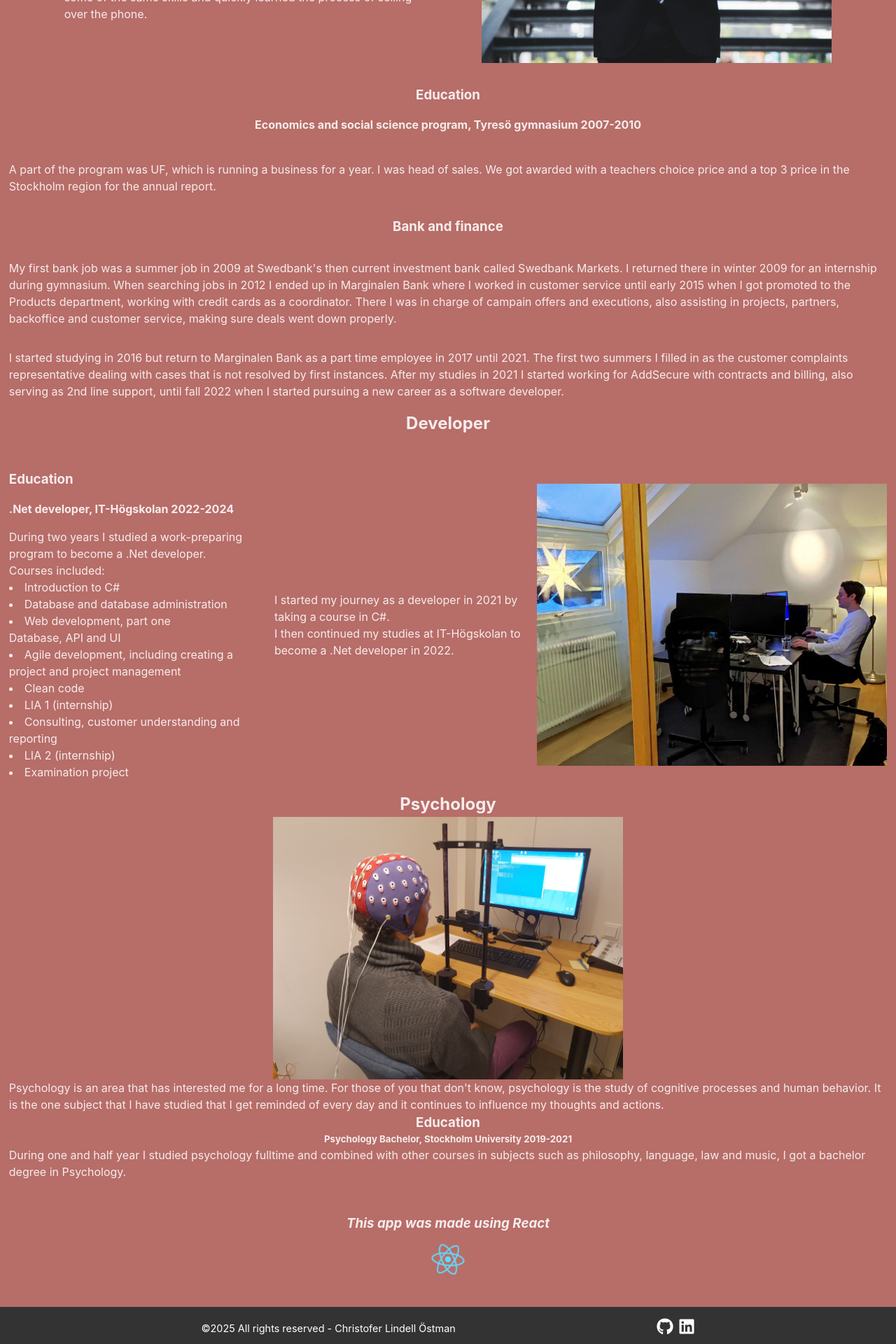
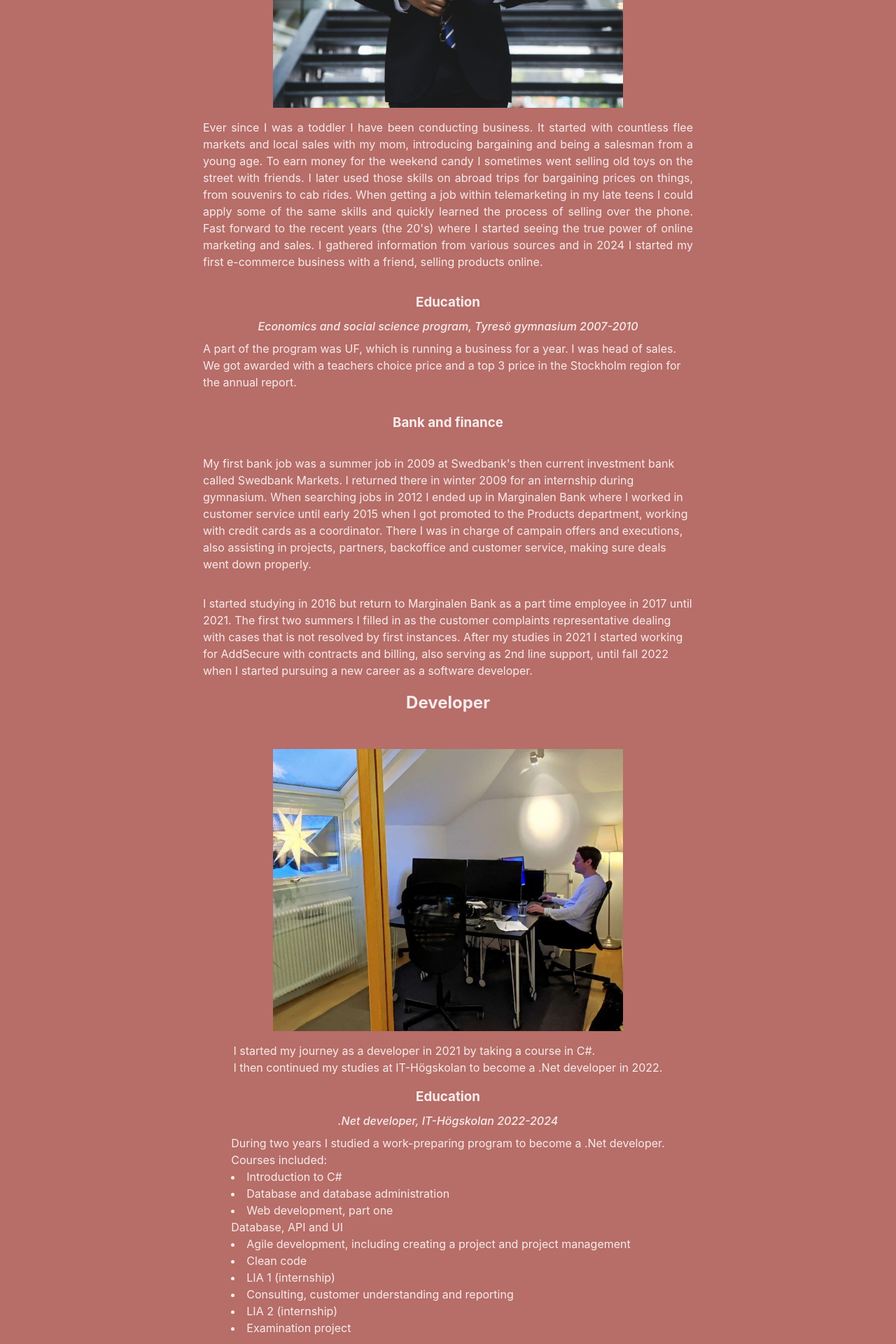
Before and after one commit to ChrisPlaceInSpace/cv, a React (Vite) app in the folder practice-cv/: page /home in a window 1280 px wide. Shown: the part 780-2700 px from the top of the page at 70% size. Built offline with nearby package versions, Linux system fonts and the light colour scheme.

Commit message:
Added more text and CSS. Go-to-top btn added,

```diff
--- a/practice-cv/src/CSS/Business.css
+++ b/practice-cv/src/CSS/Business.css
@@ -9,17 +9,19 @@ h1{
     padding: 0 0.8rem;
     margin-bottom: 1rem;
 }
+.business-container p {
+    max-width: 700px;
+}
 .business-profile {
-    flex-direction: row-reverse;
     gap: 1rem;
-    justify-content: space-evenly;
 }
 .business-img {
     max-width: 500px;
 }
 .business-text{
-    width: 40%;
+
 }
+
 @media screen and (max-width: 768px) {
     .business-container {
         gap: 1rem;
@@ -37,3 +39,6 @@ h1{
     }
 
 }
+@media screen and (min-width: 1300px) {
+
+}
--- a/practice-cv/src/CSS/Developer.css
+++ b/practice-cv/src/CSS/Developer.css
@@ -4,8 +4,10 @@
     padding: 0 0.8rem;
     margin-bottom: 1rem;
 }
+.developer-container p {
+    max-width: 700px;
+}
 .developer-content {
-    flex-direction: row-reverse;
     gap: 1rem;
     margin-top: 3rem;
 }
@@ -13,10 +15,11 @@
     max-width: 500px;
 }
 .education-container {
-    gap: 1rem;
+    gap: 0.5rem;
 }
 .education-container h5 {
-    font-size: 1rem;
+    font-weight: 500;
+    font-style: italic;
 }
 
 @media screen and (max-width: 768px) {
--- /dev/null
+++ b/practice-cv/src/CSS/GoTopButton.css
@@ -0,0 +1,24 @@
+
+.gotop-button {
+    position: fixed;
+    bottom: 25px;
+    right: 20px;
+    width: 3rem;
+    height: 3rem;
+    border: none;
+    border-radius: 50%;
+    padding: 10px;
+    cursor: pointer;
+    transition: all 0.3s ease-in-out;
+    font-size: 1.5rem;
+    background-color: #33333359;
+}
+
+.gotop-button:hover {
+    background-color: #333;
+    color: white;
+    transition: all 0.3s ease-in;
+}
+.gotop-button:focus {
+    outline: none;
+}
--- a/practice-cv/src/CSS/Home.css
+++ b/practice-cv/src/CSS/Home.css
@@ -20,15 +20,18 @@
 
 .homebody-container {
     gap: 2rem;
+    margin-bottom: 2rem;
 }
 .homebody-container p{
     padding: 0 0.8rem;
+    max-width: 700px;
 }
 .profile-container {
     display: none;
 }
 #profile {
-    font-size: 1.5em;
+    font-size: 1.8em;
+    font-style: oblique;
 }
 .headline {
     display: flex;
@@ -66,7 +69,6 @@
 }
 .react-container h3{
     font-style: italic;
-
 }
 .react-logo-container {
     display: flex;
--- a/practice-cv/src/CSS/Psychology.css
+++ b/practice-cv/src/CSS/Psychology.css
@@ -5,7 +5,13 @@
     padding: 0 0.8rem;
     margin-bottom: 1rem;
 }
-
+.psychology-container p {
+    max-width: 700px;
+}
+.psychology-profile {
+    gap: 1rem;
+    justify-content: space-evenly;
+}
 .psychology-image {
     max-width: 500px;
 }
--- a/practice-cv/src/CSS/main.css
+++ b/practice-cv/src/CSS/main.css
@@ -22,6 +22,9 @@
 .color-primary {
   background-color: #B76D68;
 }
+.color-secondary {
+  background-color: #333;
+}
 .text-color-primary {
   color: rgba(255, 255, 255, 0.87);
 }
@@ -36,16 +39,32 @@ a {
 p {
   font-weight: 400;
 }
-/***************** COMMON USAGE ********************/
+h1 {
+  /* font-size: 3.2em;
+  line-height: 1.1; */
+}
+h5{
+  font-size: 1rem;
+}
+/***************** COMMON USE for structure and layout ********************/
 .flex {
   display: flex;
 }
 .flex-column {
   flex-direction: column;
 }
+.flex-row {
+  flex-direction: row;
+}
 .flex-center {
   justify-content: center;
   align-items: center;
+}
+.text-straight {
+  text-align: justify;
+}
+.text-center {
+  text-align: center;
 }
 
 body {
@@ -56,10 +75,6 @@ body {
   min-height: 100vh; */
 }
 
-h1 {
-  /* font-size: 3.2em;
-  line-height: 1.1; */
-}
 
 button {
   border-radius: 8px;
--- a/practice-cv/src/Components/business.jsx
+++ b/practice-cv/src/Components/business.jsx
@@ -6,22 +6,23 @@ export default function Business() {
     return (
         <div className="business-container flex flex-column flex-center">
             <h2 id='business'>Business and sales</h2>
-            <div className='business-profile flex flex-center'>
+            <div className='business-profile flex flex-center flex-column'>
                 <img src={BusinessPic} alt="Business picture" className="business-img" />
                 <div className='business-text flex flex-column'>
-                    <p>Ever since I was a toddler I have been conducting business.
-                        It started with countless flee markets and other local sales with my mom, introducing bargaining and being a salesman from a young age.
-                        To earn money for the weekend candy I was sometimes selling old toys on the street with a friend.
+                    <p className='text-straight'>Ever since I was a toddler I have been conducting business.
+                        It started with countless flee markets and local sales with my mom, introducing bargaining and being a salesman from a young age.
+                        To earn money for the weekend candy I sometimes went selling old toys on the street with friends.
                         I later used those skills on abroad trips for bargaining prices on things, from souvenirs to cab rides. When getting
-                        a job within telemarketing I could apply some of the same skills and quickly learned the process of selling over the phone.
+                        a job within telemarketing in my late teens I could apply some of the same skills and quickly learned the process of selling over the phone.
+                        Fast forward to the recent years (the 20's) where I started seeing the true power of online marketing and sales. I gathered information
+                        from various sources and in 2024 I started my first e-commerce business with a friend, selling products online.
                     </p>
                 </div>
             </div>
             <div className='education-container flex flex-column flex-center'>
                 <h3>Education</h3>
-                <h5>Economics and social science program, Tyresö gymnasium 2007-2010</h5>
-                <p>
-                    <br />A part of the program was UF, which is running a business for a year. I was head of sales.
+                <h5 className='text-center'>Economics and social science program, Tyresö gymnasium 2007-2010</h5>
+                <p> A part of the program was UF, which is running a business for a year. I was head of sales.
                     We got awarded with a teachers choice price and a top 3 price in the Stockholm region for the annual report.
                 </p>
             </div>
--- a/practice-cv/src/Components/developer.jsx
+++ b/practice-cv/src/Components/developer.jsx
@@ -6,14 +6,14 @@ export default function Developer() {
   return (
     <div className='developer-container flex flex-column flex-center color-primary'>
       <h2 id='developer'>Developer</h2>
-      <div className='developer-content flex flex-center'>
+      <div className='developer-content flex flex-center flex-column'>
         <img src={pic} alt="Developer" className="developer-img" />
         <p>I started my journey as a developer in 2021 by taking a course in C#.<br />
           I then continued my studies at IT-Högskolan to become a .Net developer in 2022.<br />
         </p>
-        <div className='education-container flex flex-column'>
+        <div className='education-container flex flex-column flex-center'>
           <h3>Education</h3>
-          <h5>.Net developer, IT-Högskolan 2022-2024</h5>
+          <h5 className='text-center'>.Net developer, IT-Högskolan 2022-2024</h5>
           <div> During two years I studied a work-preparing program to become a .Net developer.<br />
             Courses included:<br />
             <li>Introduction to C#</li>
--- /dev/null
+++ b/practice-cv/src/Components/goTopButton.jsx
@@ -0,0 +1,29 @@
+import { useEffect } from "react";
+import React from "react";
+import '../CSS/goTopButton.css';
+import { FaArrowUp } from "react-icons/fa";
+
+export default function GoTopButton() {
+    const [showButton, setShowButton] = React.useState(false);
+
+    useEffect(() => {
+        window.addEventListener('scroll', () => {
+            if (window.scrollY > 400) {
+                setShowButton(true);
+            } else {
+                setShowButton(false);
+            }
+        });
+    }, []);
+    const scrollToTop = () => {
+        window.scrollTo({
+            top: 0,
+            behavior: 'smooth'
+        });
+    };
+    return (
+        <button className="gotop-button flex flex-center" onClick={scrollToTop} style={{ display: showButton ? 'block' : 'none' }}>
+            <FaArrowUp />
+        </button>
+    )
+}
--- a/practice-cv/src/Components/home.jsx
+++ b/practice-cv/src/Components/home.jsx
@@ -12,6 +12,7 @@ import { MdPsychology } from "react-icons/md";
 import Spinner from './spinner';
 import { Suspense, useEffect, useState } from 'react';
 import Psychology from './psychology';
+import GoTopButton from './goTopButton';
 
 export default function Home() {
     const [loading, setLoading] = useState(true);
@@ -77,6 +78,7 @@ export default function Home() {
                         <FaReact className='react-logo' />
                     </div>
                 </div>
+                <GoTopButton />
                 <Footer />
             </div>
         );
--- a/practice-cv/src/Components/psychology.jsx
+++ b/practice-cv/src/Components/psychology.jsx
@@ -6,15 +6,31 @@ export default function Psychology() {
     return (
         <div className="psychology-container flex flex-column flex-center">
             <h2 id='psychology'>Psychology</h2>
-            <img src={psyImage} className='psychology-image' alt='psychological picture' />
-            <p>Psychology is an area that has interested me for a long time. For those of you that don't know,
-                psychology is the study of cognitive processes and human behavior.
-                It is the one subject that I have studied that I get reminded of every day and it continues to influence my thoughts and actions.
-            </p>
+            <div className='psychology-profile flex flex-center flex-column'>
+                <img src={psyImage} className='psychology-image' alt='psychological picture' />
+                <div className='psychology-text'>
+                    <p>Psychology is an area that has interested me for a long time. For those that don't know,
+                        psychology is the study of cognitive processes and human behavior.
+                        It is the one subject that I have studied that I get reminded of every day and it continues to influence my thoughts and actions.
+                    </p>
+                </div>
+            </div>
             <h3>Education</h3>
-            <h5>Psychology Bachelor, Stockholm University 2019-2021</h5>
+            <div className='education-container'>
+            <h5 className='text-center'>Psychology Bachelor, Stockholm University 2018-2021</h5>
             <p>During one and half year I studied psychology fulltime and combined with other courses in subjects such as
                 philosophy, language, law and music, I got a bachelor degree in Psychology.</p>
+            <p>Courses included:</p>
+            <ul>
+                <li>Social psychology</li>
+                <li>Development psychology</li>
+                <li>Cognitive psychology</li>
+                <li>Perception and Neuropsychology</li>
+                <li>Statistics and research methods</li>
+                <li>Group psychology and interview methodology</li>
+                <li>Bachelor thesis</li>
+            </ul>
+            </div>
         </div>
 
     )
```
